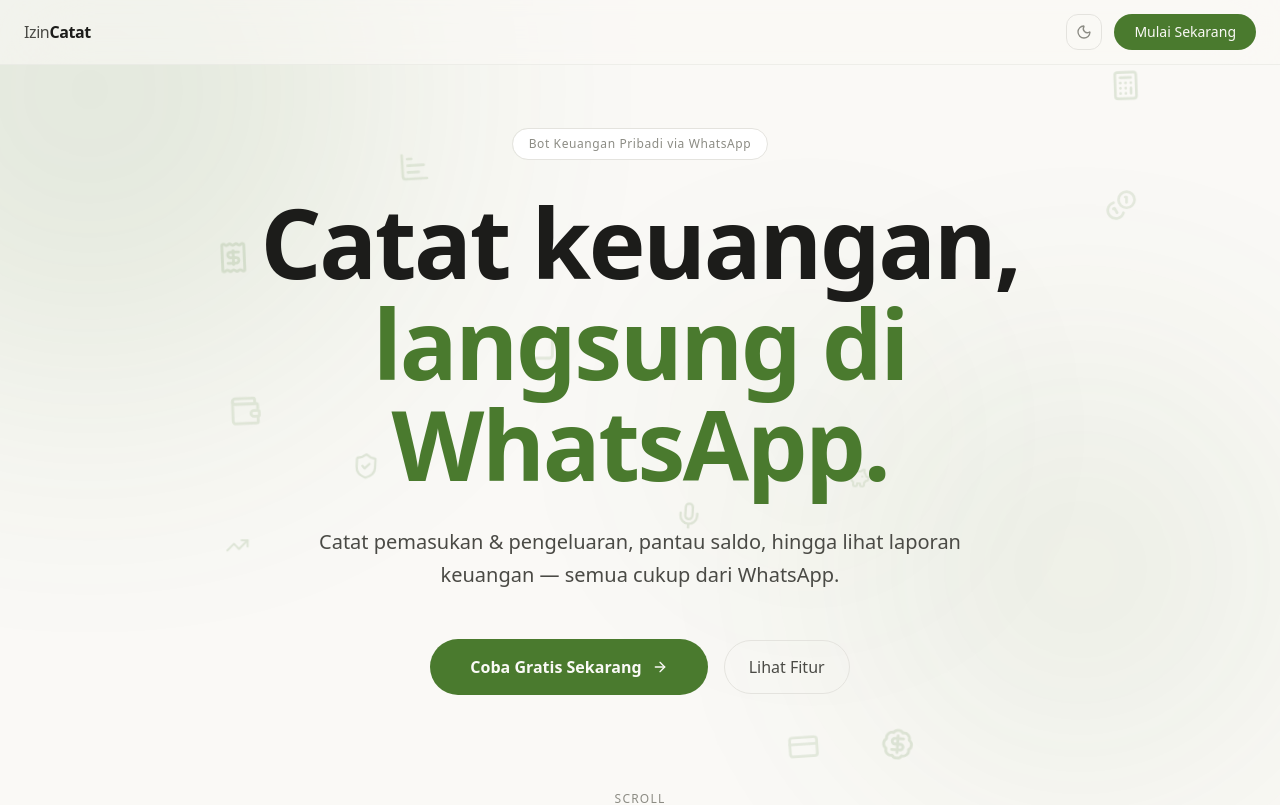
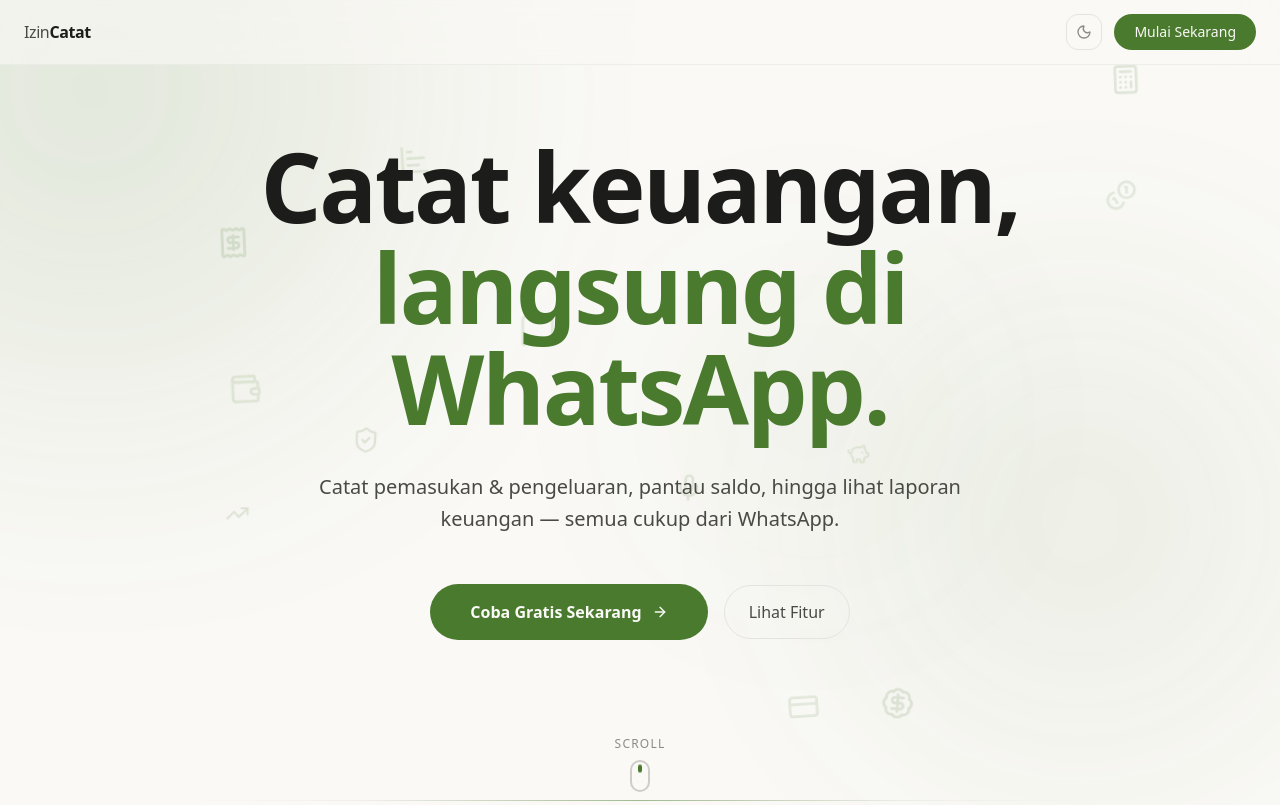
Before and after one commit to bagaspras97/izincatat, a Next.js app in the folder web/: page / in a window 1280 px wide. Shown: the top 805 px of the page. Built offline with nearby package versions, Linux system fonts and the light colour scheme.

Commit message:
feat: remove badge glow section from landing page

```diff
--- a/web/src/app/page.tsx
+++ b/web/src/app/page.tsx
@@ -119,11 +119,6 @@
 
         {/* Content */}
         <div className="relative z-10 max-w-5xl mx-auto text-center">
-          <AnimatedSection>
-            <div className="badge-glow mb-6 sm:mb-8">
-              <span>Bot Keuangan Pribadi via WhatsApp</span>
-            </div>
-          </AnimatedSection>
 
           <AnimatedSection delay={0.1}>
             <h1 className="text-4xl sm:text-6xl md:text-7xl lg:text-8xl font-bold tracking-tight leading-[1.05] mb-6 sm:mb-8">
```
